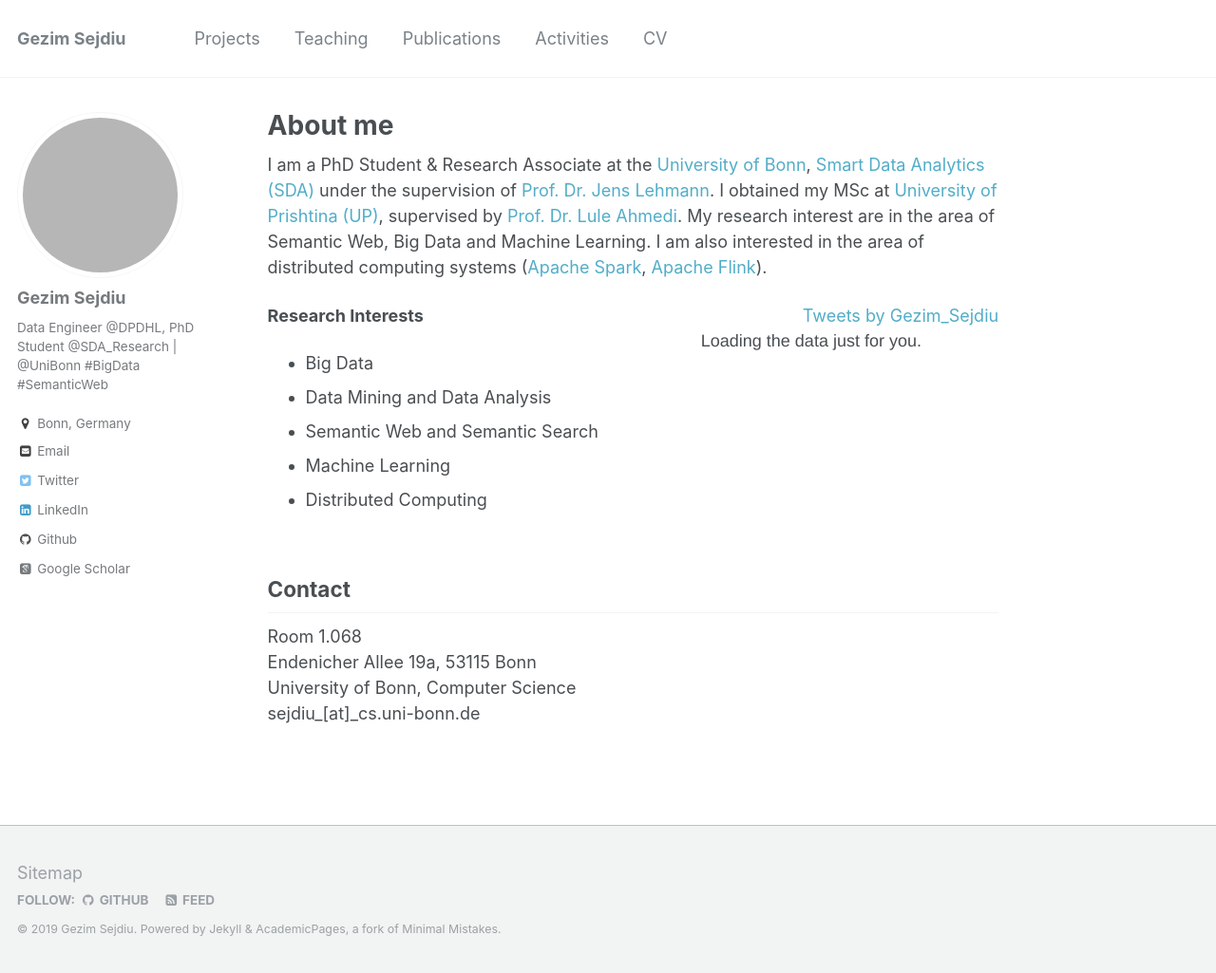
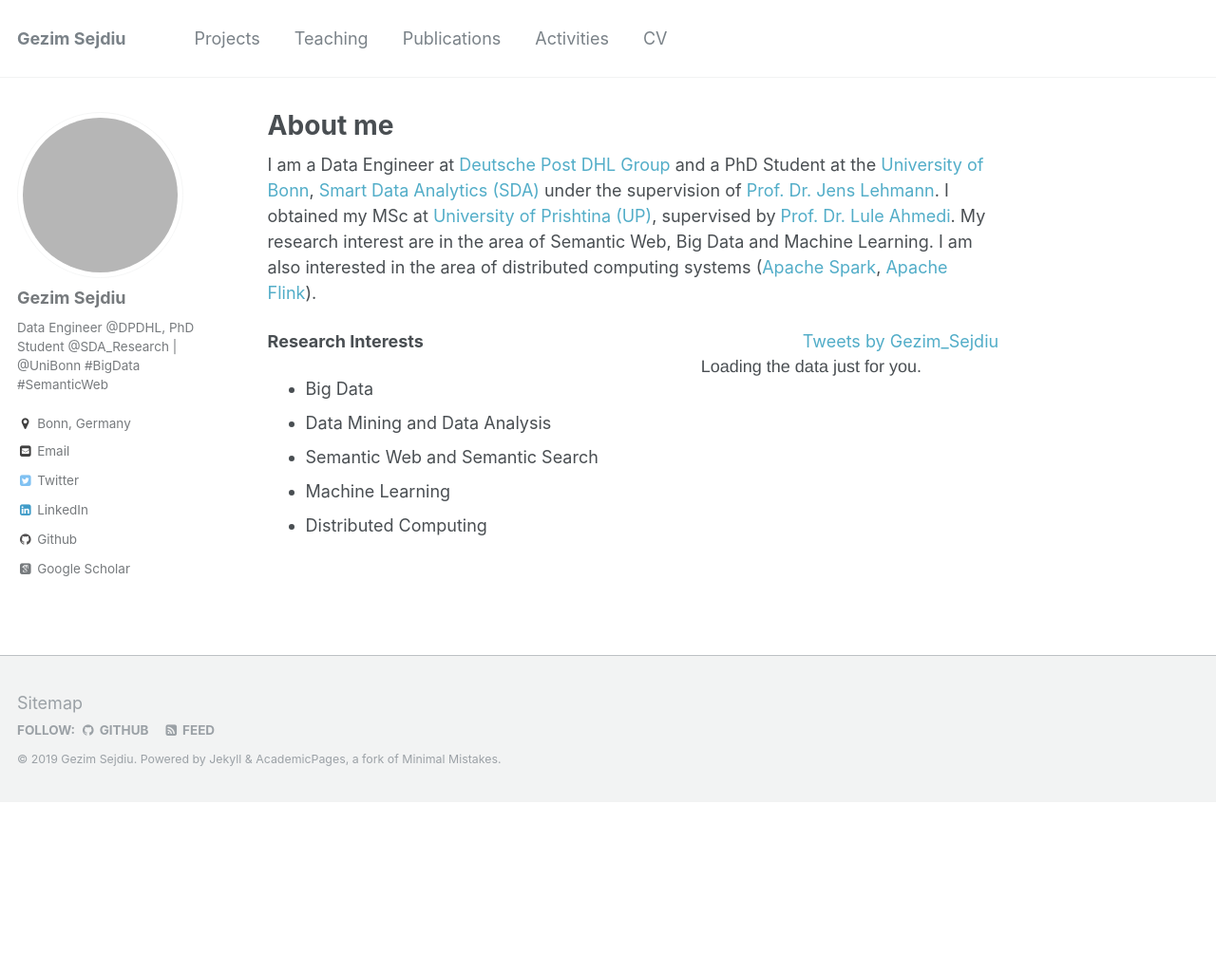
Before and after one commit to GezimSejdiu/gezimsejdiu.github.io, a Jekyll site: the page built from _pages/about.md, in a window 1280 px wide and 1025 px high. Shown: the whole window at 95% size. Built offline with Jekyll 4.4.1, drawn with Linux system fonts in a browser that asks for light colours; some web fonts are replaced; comment, search, counter and statistics services are not loaded; grey boxes are pictures that could not be loaded.

Commit message:
Remove Contact section

```diff
--- a/_pages/about.md
+++ b/_pages/about.md
@@ -8,7 +8,7 @@
   - /about.html
 ---
 
-I am a PhD Student & Research Associate at the [University of Bonn](https://www.uni-bonn.de/), [Smart Data Analytics (SDA)](http://sda.tech) under the supervision of [Prof. Dr. Jens Lehmann](http://jens-lehmann.org/). I obtained my MSc at [University of Prishtina (UP)](http://uni-pr.edu/), supervised by [Prof. Dr. Lule Ahmedi](http://luleahmedi.uni-pr.edu/). My research interest are in the area of Semantic Web, Big Data and Machine Learning. I am also interested in the area of distributed computing systems ([Apache Spark](http://spark.apache.org/), [Apache Flink](http://flink.apache.org/)).
+I am a Data Engineer at <a href='https://www.dpdhl.jobs/data-science'>Deutsche Post DHL Group</a> and a PhD Student at the [University of Bonn](https://www.uni-bonn.de/), [Smart Data Analytics (SDA)](http://sda.tech) under the supervision of [Prof. Dr. Jens Lehmann](http://jens-lehmann.org/). I obtained my MSc at [University of Prishtina (UP)](http://uni-pr.edu/), supervised by [Prof. Dr. Lule Ahmedi](http://luleahmedi.uni-pr.edu/). My research interest are in the area of Semantic Web, Big Data and Machine Learning. I am also interested in the area of distributed computing systems ([Apache Spark](http://spark.apache.org/), [Apache Flink](http://flink.apache.org/)).
 
   <article>
     <div>
@@ -39,10 +39,3 @@
 <script>
     GitHubCalendar(".calendar", "GezimSejdiu", {responsive:true});
 </script>
-
-**Contact**
-------
-Room 1.068
-Endenicher Allee 19a, 53115 Bonn
-University of Bonn, Computer Science
-sejdiu_[at]_cs.uni-bonn.de
```
